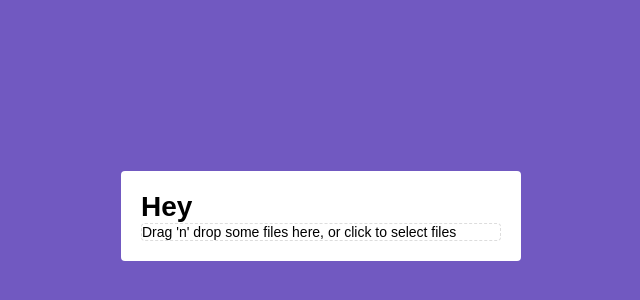
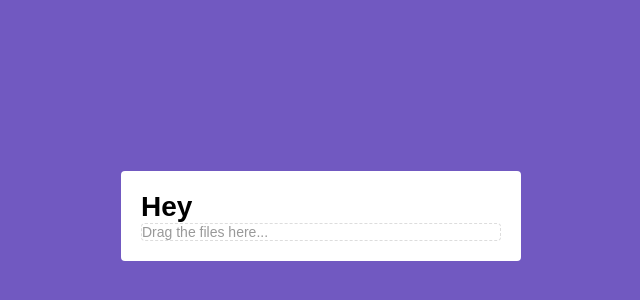
Before and after one commit to iwilliam317/upload-s3, a React (Create React App) app in the folder frontend/: page / in a window 1280 px wide. Shown: the part 184-484 px from the top of the page, without its empty margins (319-959 px from the left). Built offline with nearby package versions, Linux system fonts and the light colour scheme; the HTML template or start-up script is replaced by a standard one.

Commit message:
styling upload message

```diff
--- a/frontend/src/components/Upload/index.jsx
+++ b/frontend/src/components/Upload/index.jsx
@@ -1,8 +1,19 @@
 import React, { Component } from 'react'
 import Dropzone from 'react-dropzone'
-import { DropContainer } from './styles'
+import { DropContainer, UploadMessage } from './styles'
 
 class Upload extends Component {
+
+    renderMessage = (isDragActive, isDragReject) => {
+        if(!isDragActive){
+            return <UploadMessage>Drag the files here...</UploadMessage>
+        }
+        if(isDragReject){
+            return <UploadMessage type='Error'>File(s) not supported...</UploadMessage>
+        }
+
+        return <UploadMessage type='success'>Drop the files here...</UploadMessage>
+    }
     render() {
         return (<>
             <h1>Hey</h1>
@@ -13,7 +24,7 @@ class Upload extends Component {
                         isDragActive={isDragActive}
                         isDragReject={isDragReject}
                     >
-                        <p>Drag 'n' drop some files here, or click to select files</p>
+                        {this.renderMessage(isDragActive, isDragReject)}
                         <input {...getInputProps()} />
                     </DropContainer>
                 )}
--- a/frontend/src/components/Upload/styles.js
+++ b/frontend/src/components/Upload/styles.js
@@ -19,3 +19,13 @@ export const DropContainer = styled.div.attrs({
     ${props => props.isDragActive && dragActive}
     ${props => props.isDragReject && dragReject}
 `
+
+const messageColor = {
+    default: '#999',
+    error: '#e57878',
+    success: '#78e5d5'
+}
+export const UploadMessage = styled.p`
+    display: flex;
+    color: ${props => messageColor[props.type || 'default']}
+`;
```
